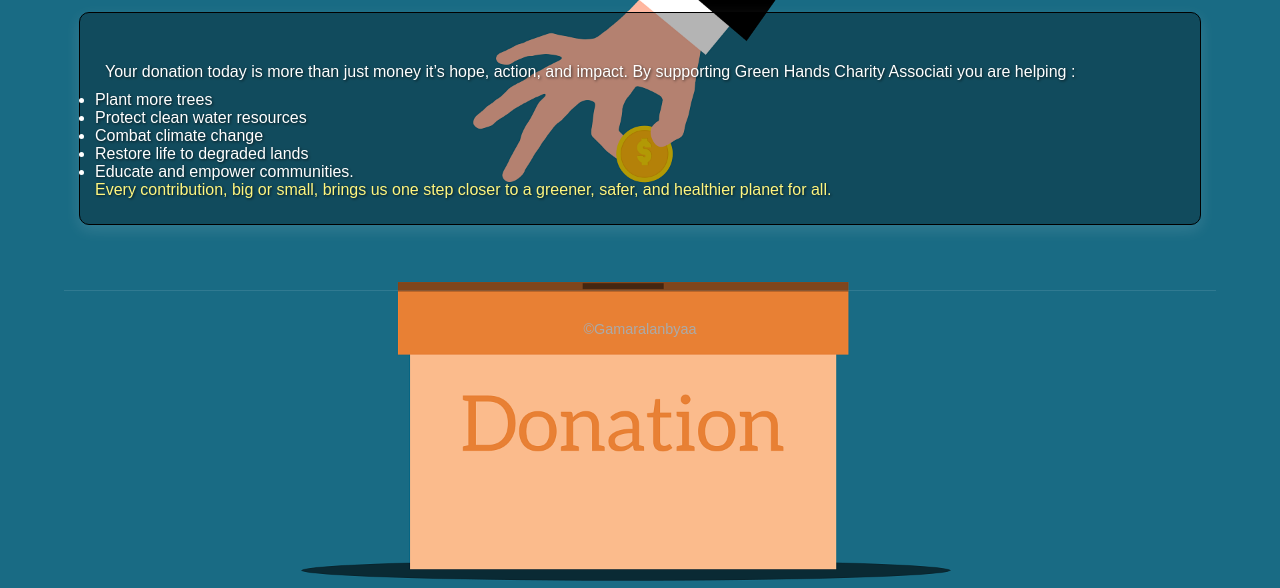
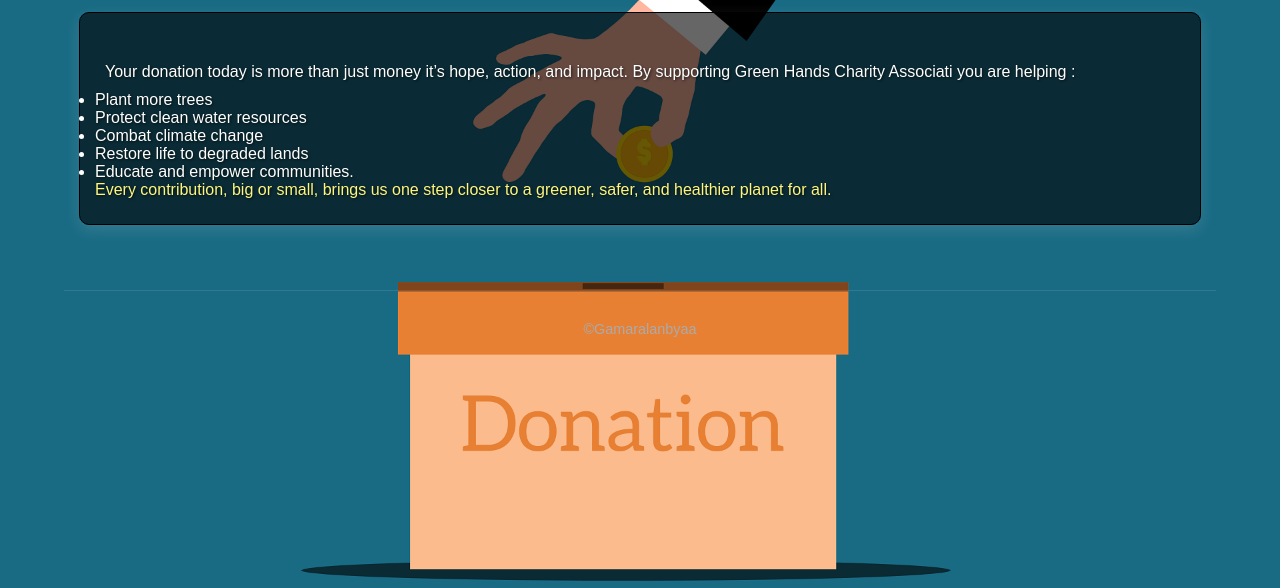
Before and after one commit to gamaralanbyaa/Green-Hands, a plain HTML site: page donate.html in a window 1280 px wide. Shown: the part 212-800 px from the top of the page. Drawn offline with Linux system fonts and the light colour scheme.

Commit message:
Update donate.html

```diff
--- a/donate.html
+++ b/donate.html
@@ -41,7 +41,7 @@
             <div class="container">
                 <div class="contact-info animate-on-scroll">
                     <h3>Make a Difference. Be Part of the Change.</h3>
-                    <div class="box" style= "background-color: rgba(0, 0, 0, 0.295);">
+                    <div class="box">
                         <p> Your donation
                             today is more than just money it’s hope, action, and impact. By supporting Green Hands Charity Associati you are helping :
                         <ul>
```
